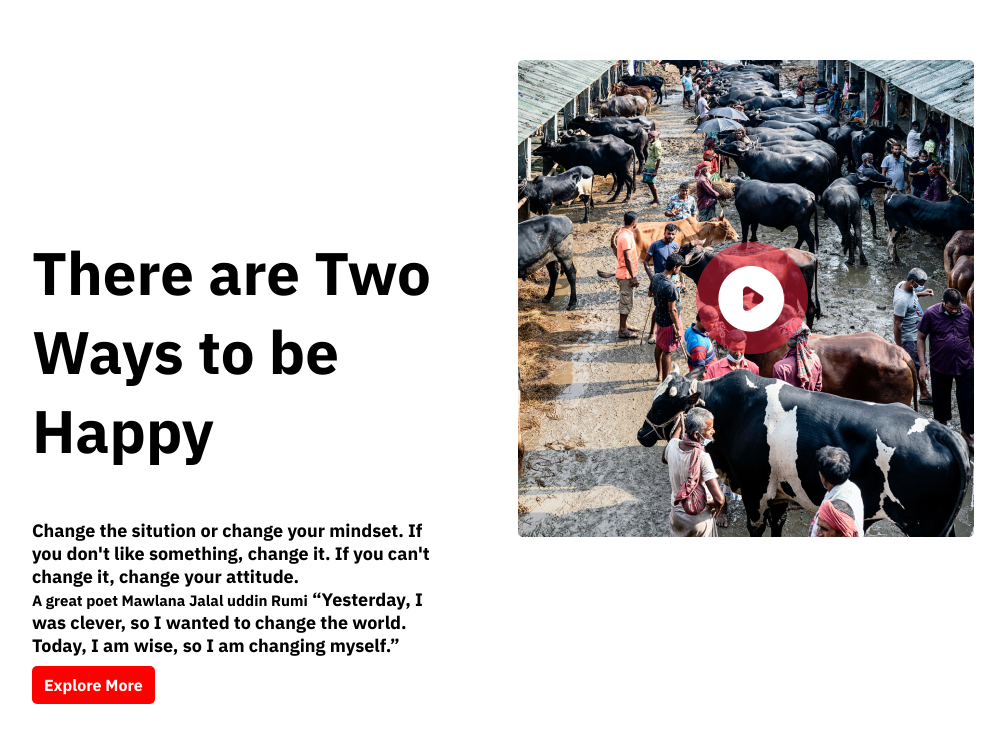
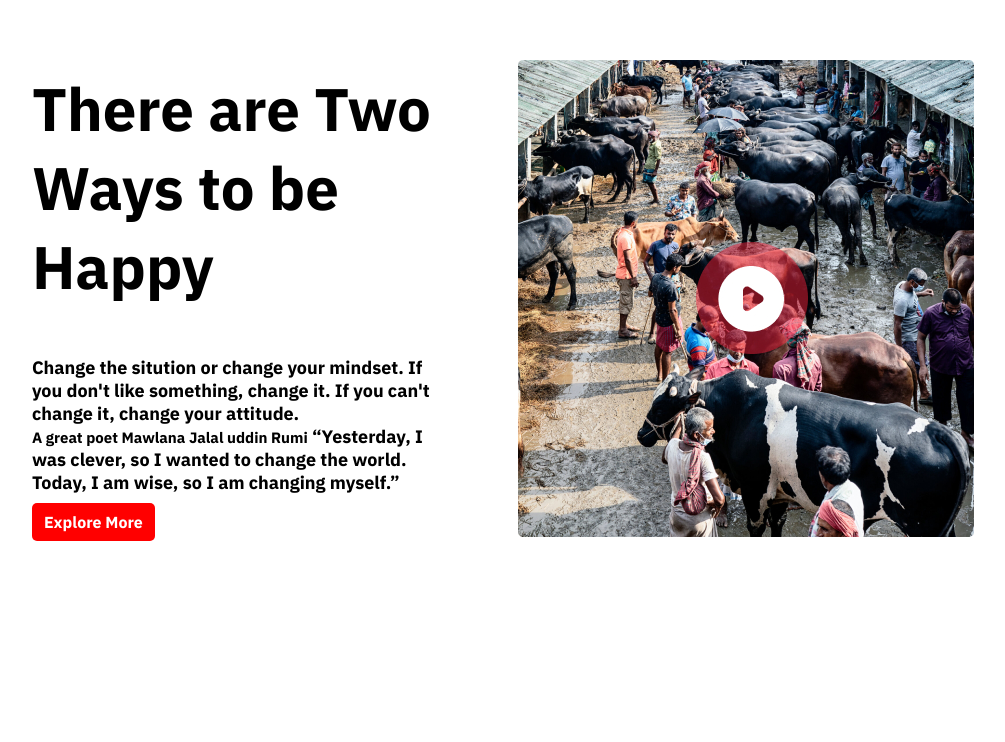
Before and after one commit to HasanBakar/eid-zakat, a plain HTML site: page index.html in a window 1280 px wide. Shown: the part 718-1460 px from the top of the page, without its empty margins (178-1183 px from the left). After the commit the page ends 1387 px from the top, so only its background shows below. Drawn offline with Linux system fonts and the light colour scheme.

Commit message:
some style changes

```diff
--- a/style.css
+++ b/style.css
@@ -39,17 +39,15 @@ p {
 
 .con-display {
     display: flex;
-    margin: 0 10%;
+    margin: 10%;
     border: none;
 }
 
-/* .text-format {
-    padding: 3% 6%;
-} */
+
 
 
 .halg-width {
     padding: 4% 8%;
     width: 50%;
-    margin: 8% 0%;
+    margin: -8% 0%;
 }
```
